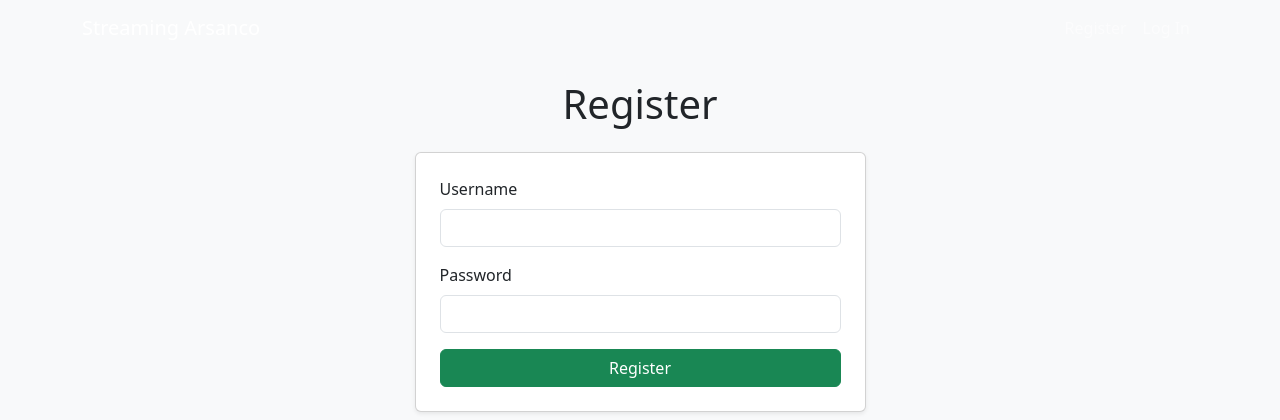
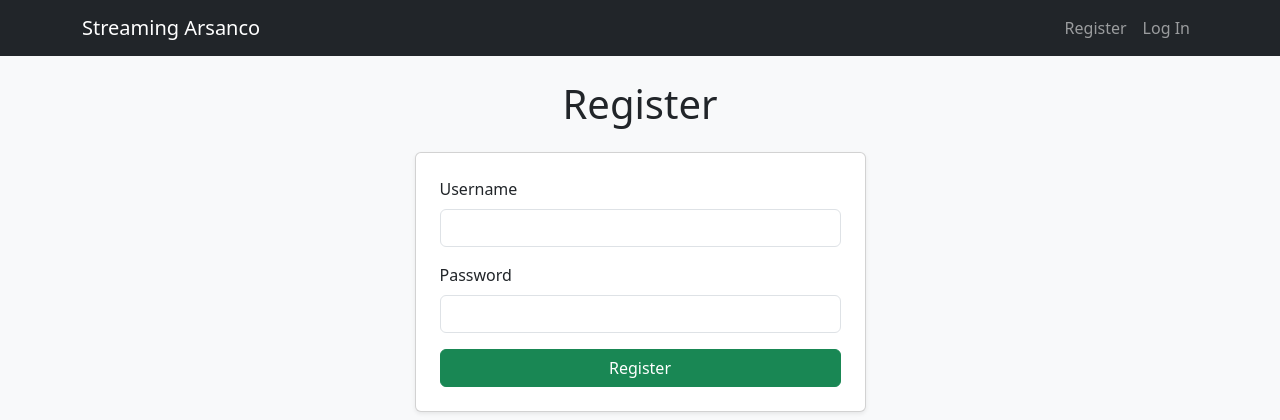
Before and after one commit to Eragon587410/ProgettoServizioStreaming, a Flask app: page /auth/register in a window 1280 px wide. Shown: the top 420 px of the page. Run offline with Flask 3, Linux system fonts and the light colour scheme.

Commit message:
[streaming] fix per streamdash

```diff
--- a/webServer/flaskr/templates/base.html
+++ b/webServer/flaskr/templates/base.html
@@ -11,7 +11,7 @@
 <body class="bg-light text-dark">
 
 <!--================== NAVBAR ==================-->
-<nav class="navbar navbar-expand-lg navbar-dark bg-darkgi">
+<nav class="navbar navbar-expand-lg navbar-dark bg-dark">
     <div class="container">
         <a class="navbar-brand" href="{{ url_for('films') }}">Streaming Arsanco</a>
         <button class="navbar-toggler" type="button" data-bs-toggle="collapse" data-bs-target="#navbarContent"
```
Also changed, not shown: 2 other files.
